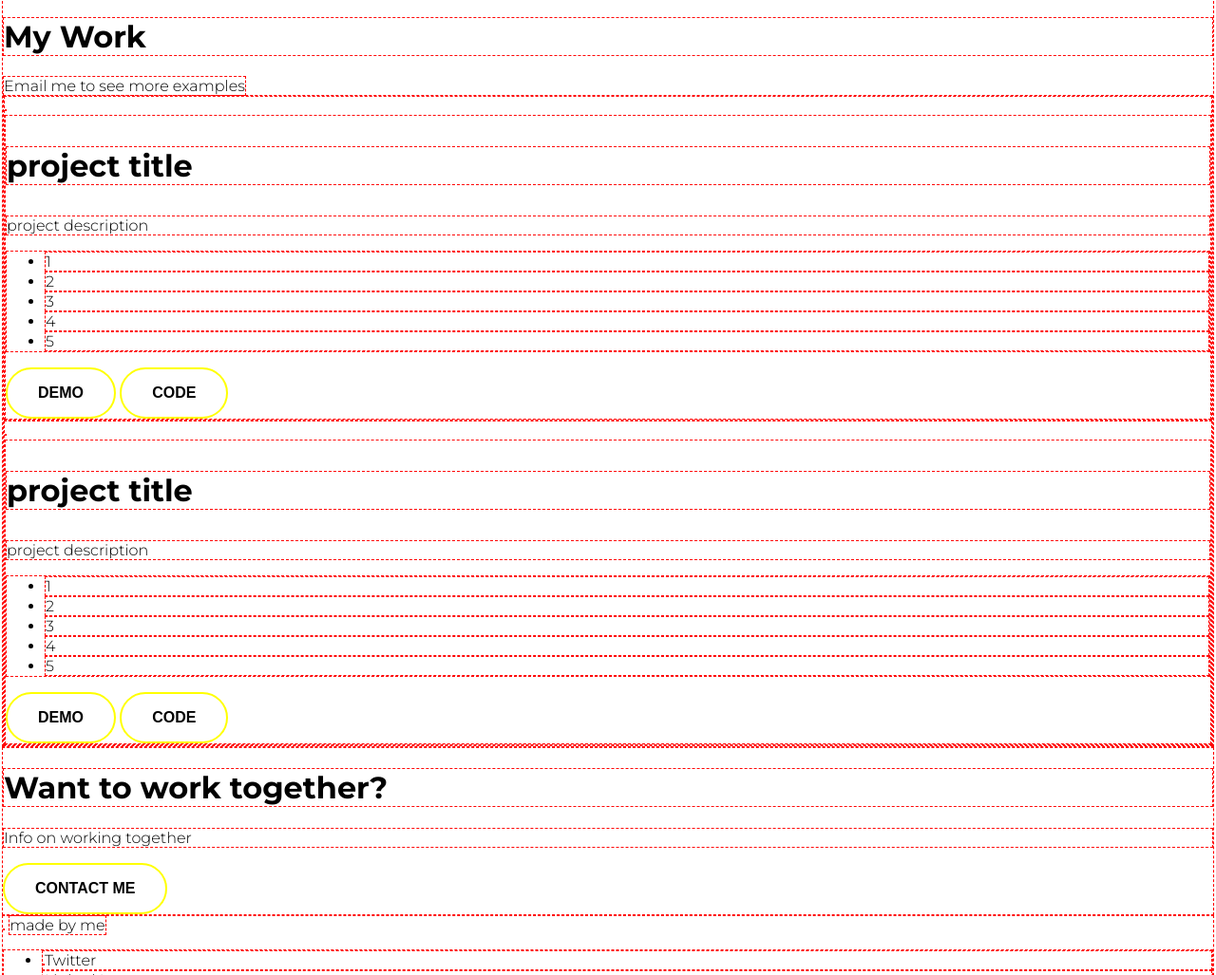
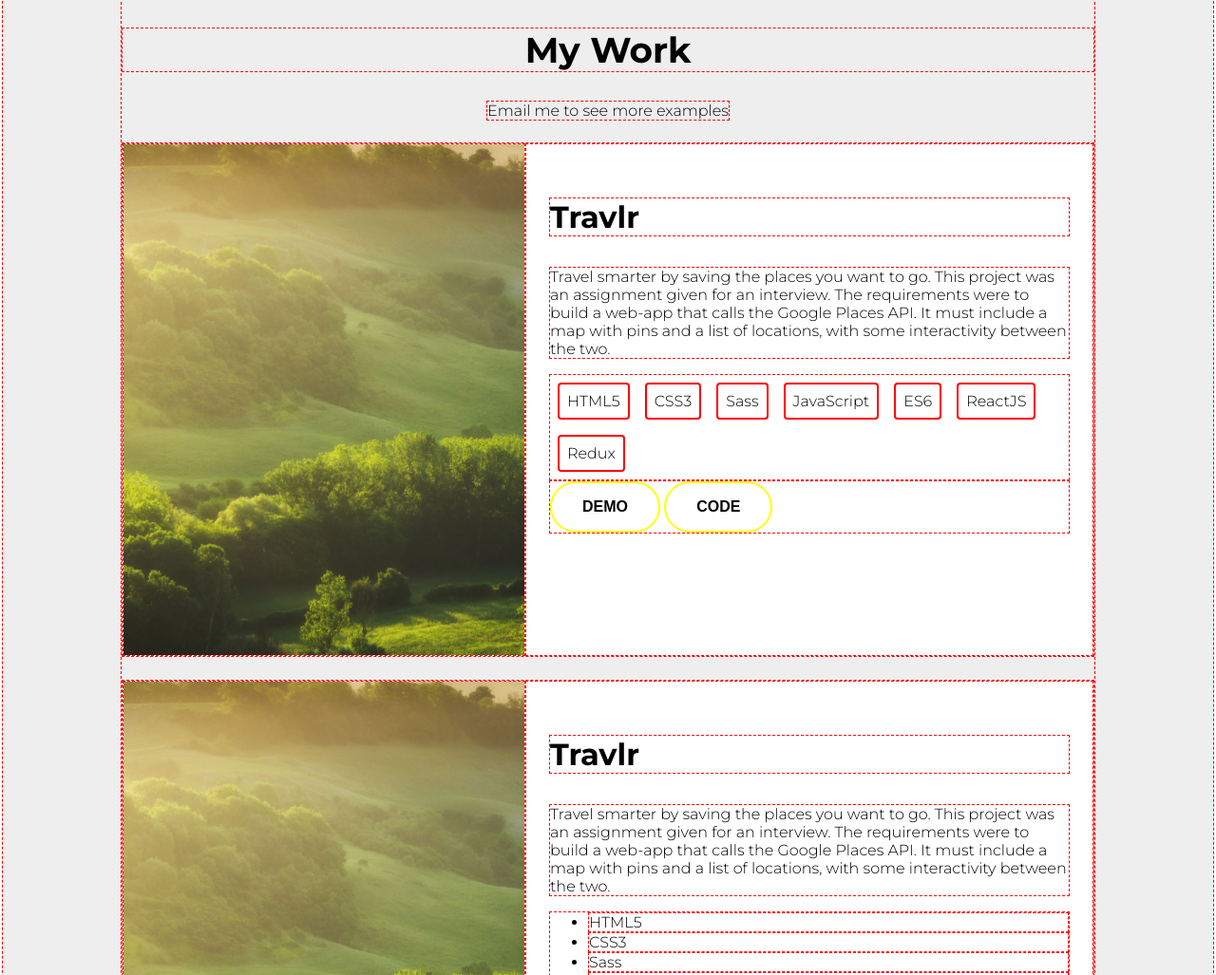
Before and after one commit to talihomz/talihomz.github.io, a plain HTML site: page index.html in a window 1280 px wide. Shown: the part 1436-2463 px from the top of the page at 95% size. Drawn offline with Linux system fonts and the light colour scheme.

Commit message:
Added basic styling for project info

```diff
--- a/index.html
+++ b/index.html
@@ -51,23 +51,46 @@
 
     <!-- Projects -->
     <div class="projects">
-      <h1>My Work</h1>
+      <div class="container">
+        <h2>My Work</h2>
         <span>Email me to see more examples</span>
 
-      <div class="project-list">
+        <div class="project-item">
+            <img src="project_img.png" alt="">
+
+            <div class="project-info">
+              <h3>Travlr</h3>
+              <p>Travel smarter by saving the places you want to go. This project was an assignment given for an interview. The requirements were to build a web-app that calls the Google Places API. It must include a map with pins and a list of locations, with some interactivity between the two.</p>
+              <ul class="flex-container">
+                <li>HTML5</li>
+                <li>CSS3</li>
+                <li>Sass</li>
+                <li>JavaScript</li>
+                <li>ES6</li>
+                <li>ReactJS</li>
+                <li>Redux</li>
+              </ul>
+              <div name="project-buttons">
+                <button class="btn">Demo</button>
+                <button class="btn">Code</button>
+              </div>
+            </div>
+          </div>
 
           <div class="project-item">
-          <img src="" alt="">
+              <img src="project_img.png" alt="">
 
               <div class="project-info">
-            <h3>project title</h3>
-            <p>project description</p>
+                <h3>Travlr</h3>
+                <p>Travel smarter by saving the places you want to go. This project was an assignment given for an interview. The requirements were to build a web-app that calls the Google Places API. It must include a map with pins and a list of locations, with some interactivity between the two.</p>
                 <ul>
-              <li>1</li>
-              <li>2</li>
-              <li>3</li>
-              <li>4</li>
-              <li>5</li>
+                  <li>HTML5</li>
+                  <li>CSS3</li>
+                  <li>Sass</li>
+                  <li>JavaScript</li>
+                  <li>ES6</li>
+                  <li>ReactJS</li>
+                  <li>Redux</li>
                 </ul>
                 <button class="btn">Demo</button>
                 <button class="btn">Code</button>
@@ -75,23 +98,44 @@
             </div>
 
             <div class="project-item">
-          <img src="" alt="">
+                <img src="project_img.png" alt="">
 
                 <div class="project-info">
-            <h3>project title</h3>
-            <p>project description</p>
+                  <h3>Travlr</h3>
+                  <p>Travel smarter by saving the places you want to go. This project was an assignment given for an interview. The requirements were to build a web-app that calls the Google Places API. It must include a map with pins and a list of locations, with some interactivity between the two.</p>
                   <ul>
-              <li>1</li>
-              <li>2</li>
-              <li>3</li>
-              <li>4</li>
-              <li>5</li>
+                    <li>HTML5</li>
+                    <li>CSS3</li>
+                    <li>Sass</li>
+                    <li>JavaScript</li>
+                    <li>ES6</li>
+                    <li>ReactJS</li>
+                    <li>Redux</li>
                   </ul>
                   <button class="btn">Demo</button>
                   <button class="btn">Code</button>
                 </div>
               </div>
 
+              <div class="project-item">
+                  <img src="project_img.png" alt="">
+
+                  <div class="project-info">
+                    <h3>Travlr</h3>
+                    <p>Travel smarter by saving the places you want to go. This project was an assignment given for an interview. The requirements were to build a web-app that calls the Google Places API. It must include a map with pins and a list of locations, with some interactivity between the two.</p>
+                    <ul>
+                      <li>HTML5</li>
+                      <li>CSS3</li>
+                      <li>Sass</li>
+                      <li>JavaScript</li>
+                      <li>ES6</li>
+                      <li>ReactJS</li>
+                      <li>Redux</li>
+                    </ul>
+                    <button class="btn">Demo</button>
+                    <button class="btn">Code</button>
+                  </div>
+                </div>
       </div>
     </div>
 
--- a/style.css
+++ b/style.css
@@ -91,3 +91,51 @@ h3 {
     height: 156px;
     width: auto;
 }
+
+.projects {
+    background-color: #eeeeee;
+}
+
+.project-item {
+    margin: 24px 0px;
+    background: white;
+    display: flex;
+    max-height: 540px;
+}
+
+.project-item img {
+    flex: 1;
+}
+
+.project-info {
+    padding: 24px;
+    text-align: left;
+    position: relative;
+}
+
+.flex-container {
+    padding: 0;
+    margin: 0;
+    list-style: none;
+    -ms-box-orient: horizontal;
+    display: -webkit-box;
+    display: -moz-box;
+    display: -ms-flexbox;
+    display: -moz-flex;
+    display: -webkit-flex;
+    display: flex;
+    flex-wrap: wrap;
+}
+
+.flex-container li {
+    width: auto;
+    padding: 8px;
+    margin: 8px;
+    border: 2px red solid;
+    border-radius: 4px;
+}
+
+.project-buttons {
+    position: absolute;
+    bottom: 32px;
+}
```
Also changed, not shown: project_img.png (added). Lines whose indentation alone changed are shown as unchanged.
